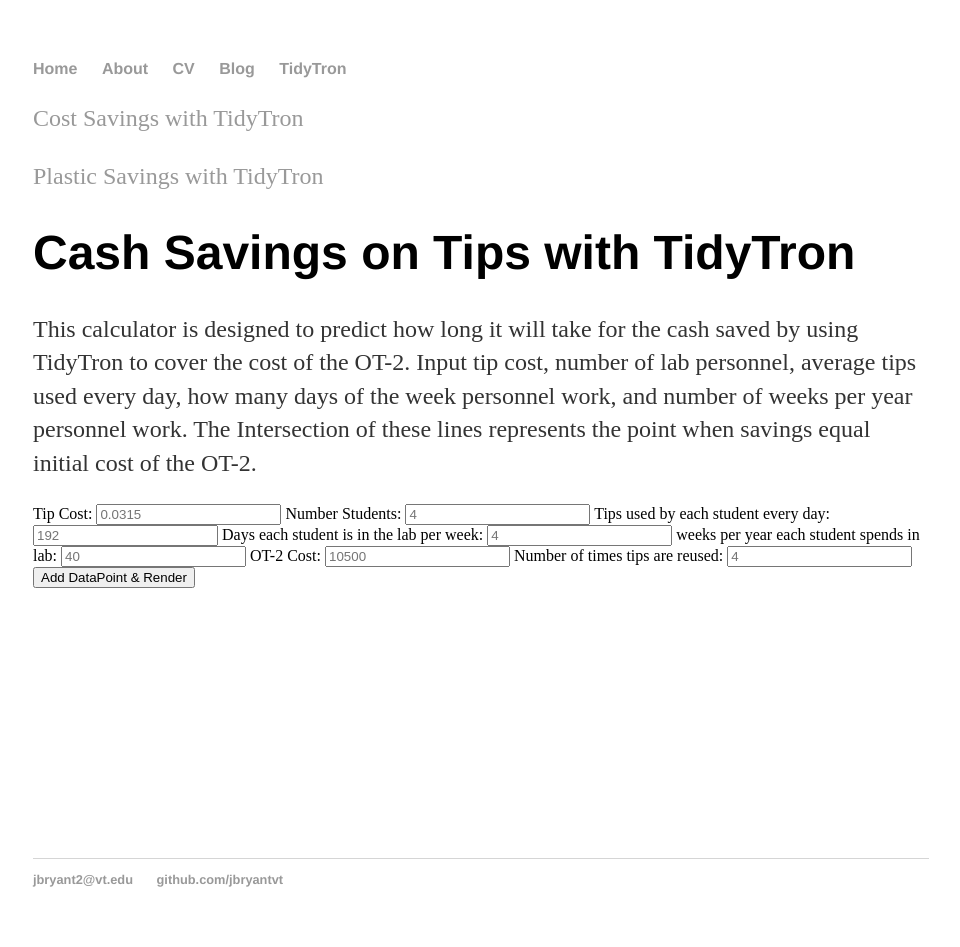
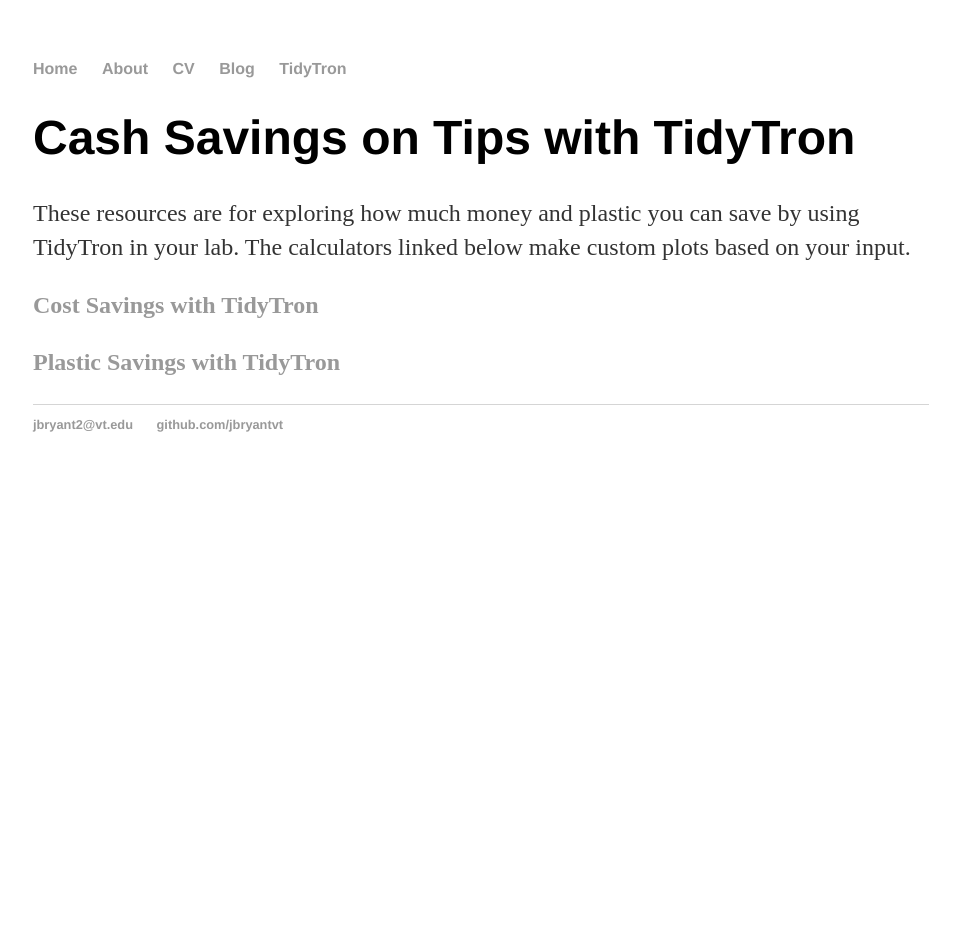
Before and after one commit to jbryantvt/jbryantvt.github.io, a Jekyll site: the page built from TidyTron/index.html, in a window 1280 px wide. Shown: the whole page, without its empty margins (159-1119 px from the left). Built offline with Jekyll 4.4.1, drawn with Linux system fonts in a browser that asks for light colours; after the commit the page ends 900 px from its top, so only the background shows below that.

Commit message:
Update index.html

```diff
--- a/TidyTron/index.html
+++ b/TidyTron/index.html
@@ -10,83 +10,17 @@
     <title>Cash Savings on Tips with TidyTron</title>
 </head>
 
-    <p> <a href="Savings.html">Cost Savings with TidyTron</a> </p>
-    <p> <a href="Plastics.html">Plastic Savings with TidyTron</a> </p>
-
 
 <h1>Cash Savings on Tips with TidyTron</h1>
     <p>
-     This calculator is designed to predict how long it will take for the cash saved by using TidyTron to cover the cost of the OT-2. Input tip cost, number of lab personnel, average
-        tips used every day, how many days of the week personnel work, and number of weeks per year personnel work. The Intersection of these lines represents the point when savings equal
-        initial cost of the OT-2.
+     These resources are for exploring how much money and plastic you can save by using TidyTron in your lab. The calculators linked below make custom
+     plots based on your input.
     </p>
 
-
-    <script type="text/javascript">
-        window.onload = function() {
-            var dps = []; //dataPoints.
-            var ds = []; //dataPoints.
-
-            var chart = new CanvasJS.Chart("chartContainer", {
-                title: {
-                    text: "Cash savings on pipette tips with TidyTron"
-                },
-                data: [{
-                    type: "line",showInLegend: true,
-                    name: "series1",
-                    legendText: "single-use",
-                    dataPoints: dps
-                },{type: "line",showInLegend: true,
-                    name: "series2",
-                    legendText: "multiple-use with TidyTron",
-                    dataPoints: ds}]
-            });
-
-            function addDataPointsAndRender() {
-                OT2_cost = Number(document.getElementById("OT2_cost").value);
-                tip_cost = Number(document.getElementById("tip_cost").value);
-                students = Number(document.getElementById("students").value);
-                tips_per_day = Number(document.getElementById("tips_per_day").value);
-                days_per_week = Number(document.getElementById("days_per_week").value);
-                weeks_per_year = Number(document.getElementById("weeks_per_year").value);
-                reuses = Number(document.getElementById("reuses").value);
+    <b> <p> <a href="Savings.html">Cost Savings with TidyTron</a> </p> </b>
+    <b> <p> <a href="Plastics.html">Plastic Savings with TidyTron </a> </p> </b>
 
 
-                dps.push({x: 1,y: 1*(tip_cost*students*tips_per_day*days_per_week*weeks_per_year)},{x: 2,y: 2*(tip_cost*students*tips_per_day*days_per_week*weeks_per_year)},{x: 3,y: 3*(tip_cost*students*tips_per_day*days_per_week*weeks_per_year)},{x: 4,y: 4*(tip_cost*students*tips_per_day*days_per_week*weeks_per_year)},{x: 5,y: 5*(tip_cost*students*tips_per_day*days_per_week*weeks_per_year)},{x: 6,y: 6*(tip_cost*students*tips_per_day*days_per_week*weeks_per_year)},{x: 7,y: 7*(tip_cost*students*tips_per_day*days_per_week*weeks_per_year)});
-                chart.render();
-
-                ds.push({x: 1,y: OT2_cost+((tip_cost*students*tips_per_day*days_per_week*weeks_per_year)/reuses)},{x: 2,y: OT2_cost+(2*((tip_cost*students*tips_per_day*days_per_week*weeks_per_year)/reuses))},{x: 3,y: OT2_cost+(3*((tip_cost*students*tips_per_day*days_per_week*weeks_per_year)/reuses))},{x: 4,y: OT2_cost+(4*((tip_cost*students*tips_per_day*days_per_week*weeks_per_year)/reuses))},{x: 5,y: OT2_cost+(5*((tip_cost*students*tips_per_day*days_per_week*weeks_per_year)/reuses))},{x: 6,y: OT2_cost+(6*((tip_cost*students*tips_per_day*days_per_week*weeks_per_year)/reuses))},{x: 7,y: OT2_cost+(7*((tip_cost*students*tips_per_day*days_per_week*weeks_per_year)/reuses))});
-                chart.render();
-            }
-
-
-
-
-            var renderButton = document.getElementById("renderButton");
-            renderButton.addEventListener("click", addDataPointsAndRender);
-        }
-    </script>
-    <script type="text/javascript" src="https://canvasjs.com/assets/script/canvasjs.min.js"></script>
-
-
-<body>
-    Tip Cost:
-    <input id="tip_cost" type="number" step="any" placeholder="0.0315"> Number Students:
-    <input id="students" type="number" step="any" placeholder="4">
-    Tips used by each student every day:
-    <input id="tips_per_day" type="number" step="any" placeholder="192"> Days each student is in the lab per week:
-    <input id="days_per_week" type="number" step="any" placeholder="4">
-    weeks per year each student spends in lab:
-    <input id="weeks_per_year" type="number" step="any" placeholder="40">
-    OT-2 Cost:
-    <input id="OT2_cost" type="number" step="any" placeholder="10500">
-    Number of times tips are reused:
-    <input id="reuses" type="number" step="any" placeholder="4">
-
-
-    <button id="renderButton">Add DataPoint & Render</button>
-    <div id="chartContainer" style="height: 270px; width: 100%;">
-    </div>
 </body>
 
 </html>
```
